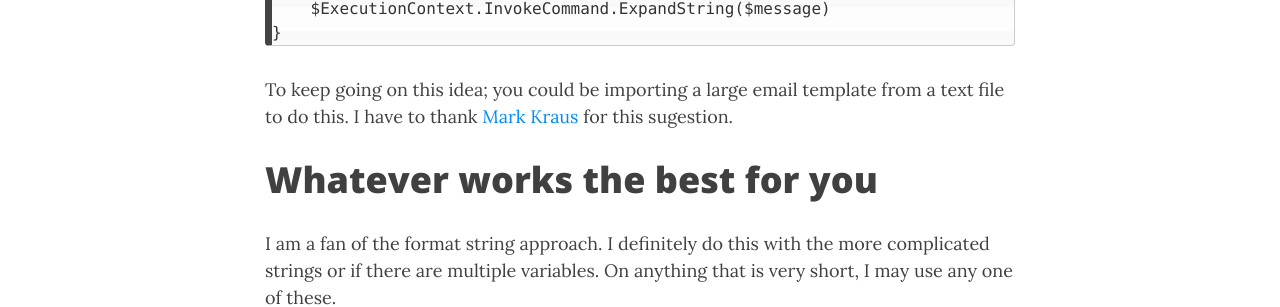
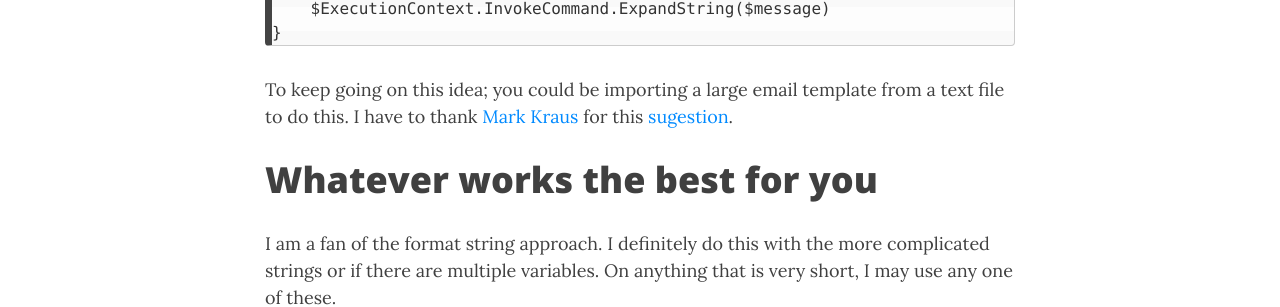
Before and after one commit to KevinMarquette/kevinmarquette.github.io, a Jekyll site: the page built from _posts/2017-1-13-powershell-variable-substitution-in-strings.md, in a window 1280 px wide and 900 px high, scrolled down 7225 px. Shown: the part 155-462 px from the top of the window. Built offline with Jekyll 4.4.1, drawn with Linux system fonts in a browser that asks for light colours; nearby versions of some CDN libraries; a script that is not in the unit is left out; some of the changed lines change nothing that is shown.

Commit message:
added link

```diff
--- a/_posts/2017-1-13-powershell-variable-substitution-in-strings.md
+++ b/_posts/2017-1-13-powershell-variable-substitution-in-strings.md
@@ -206,7 +206,7 @@ If we expand on that just a little bit, we can perform this substitution over an
         $ExecutionContext.InvokeCommand.ExpandString($message)
     }
 
-To keep going on this idea; you could be importing a large email template from a text file to do this. I have to thank [Mark Kraus](https://get-powershellblog.blogspot.com/) for this sugestion.
+To keep going on this idea; you could be importing a large email template from a text file to do this. I have to thank [Mark Kraus](https://get-powershellblog.blogspot.com/) for this [sugestion](https://www.reddit.com/r/PowerShell/comments/5npf8h/kevmar_everything_you_wanted_to_know_about/dcdfia5/).
 
 
 # Whatever works the best for you
```
